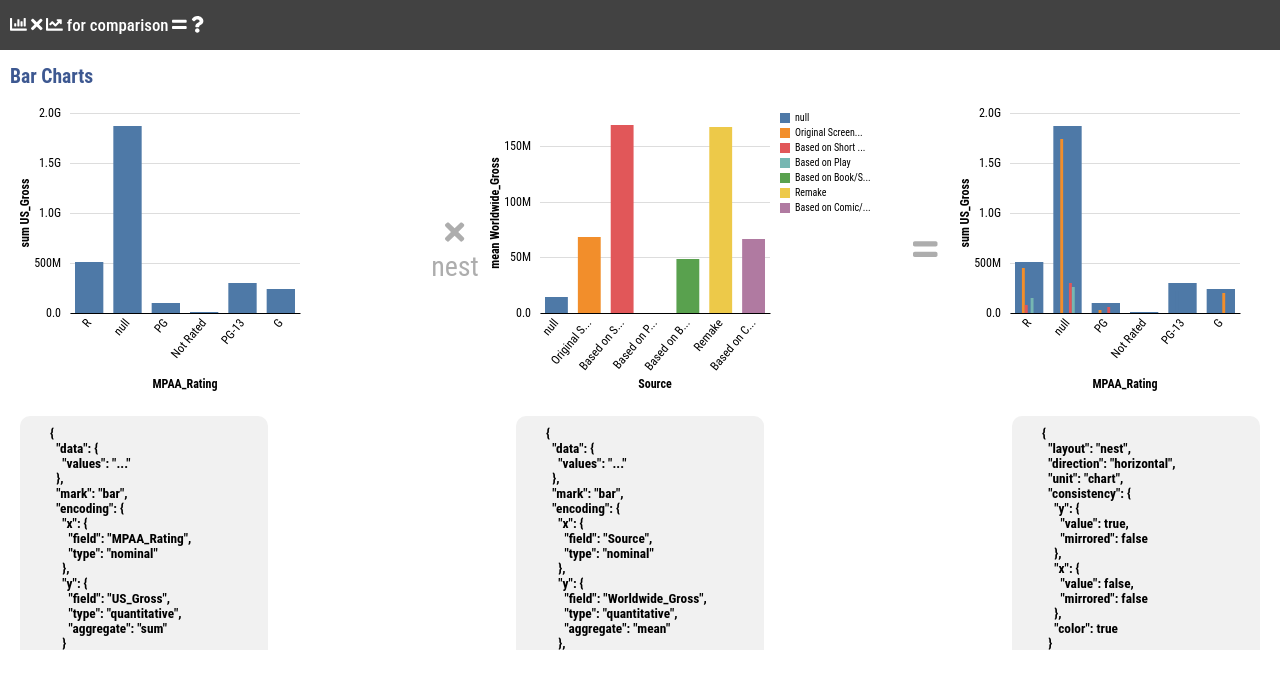
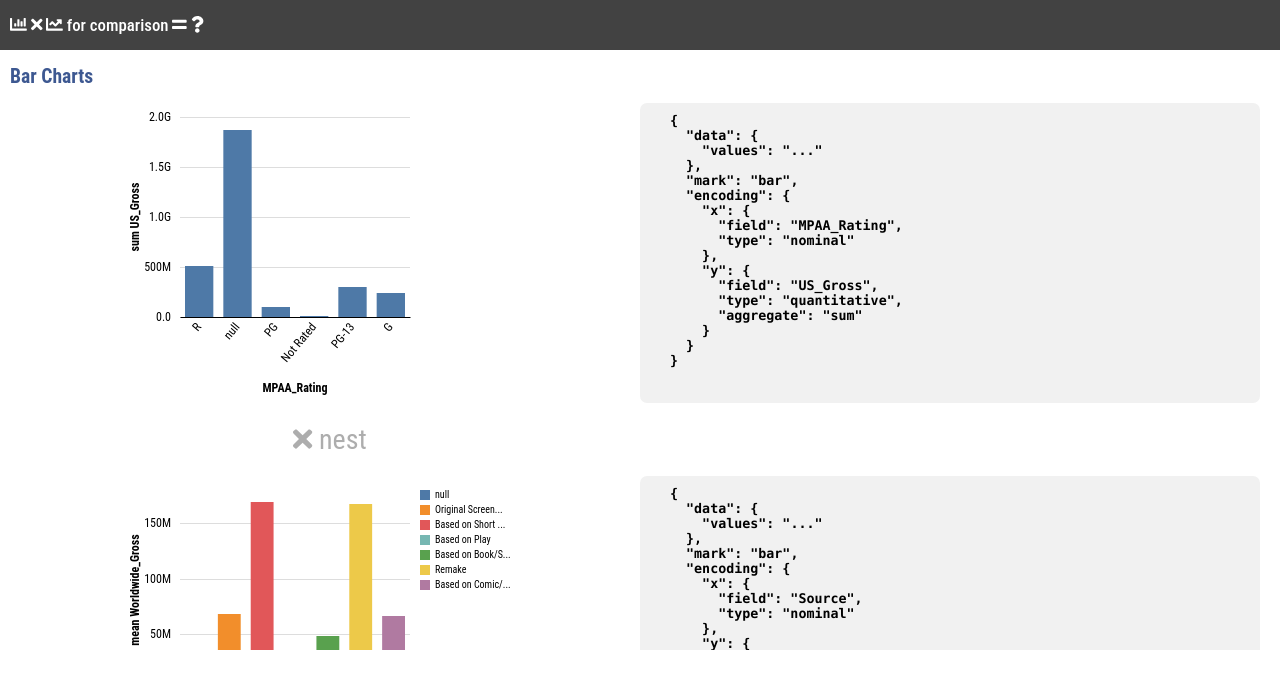
Before and after one commit to sehilyi/comparative-layout-explorer, a React app: page / in a window 1280 px wide. Shown: the top 688 px of the page. Built offline with nearby package versions, Linux system fonts and the light colour scheme.

Commit message:
Change example view layout to vertical

```diff
--- a/src/components/app-root.scss
+++ b/src/components/app-root.scss
@@ -19,20 +19,20 @@
   .control-pane {
     height: 300px;
     background: #f1f1f1;
-    border-radius: 10px;
+    border-radius: 7px;
 
     textarea {
       padding: 10px;
       padding-left: 30px;
-      width: calc(100% - 20px);
+      width: calc(100% - 40px);
       height: calc(100% - 20px);
       background: none;
       border: none;
-      font-family: "Roboto Condensed";
+      font-family: "Consolas", "Courier New", "monospace";
       // font-size: 1em;
       font-weight: bold;
       resize: none;
-      overflow-y: hidden;
+      overflow-y: auto;
     }
   }
 
@@ -63,7 +63,7 @@
 
       .result-group {
         display: grid;
-        grid-template-columns: repeat(5, 1fr);
+        grid-template-columns: repeat(2, 1fr);
         // grid-template-columns: repeat(3, 1fr);
 
         .chart {
--- a/src/components/app-root.tsx
+++ b/src/components/app-root.tsx
@@ -94,13 +94,32 @@ export class AppRootBase extends React.PureComponent<AppRootProps, {}> {
           <div className='example-element'>
             <div className='result-group'>
               <div className='chart'><svg ref={onBarChartA}></svg></div>
-              <div className='score'><FontAwesomeIcon icon="times" className='trade-mark' /> {C.layout}</div>
-              <div className='chart'><svg ref={onBarChartB}></svg></div>
-              <div className='score'><FontAwesomeIcon icon="equals" className='trade-mark' /></div>
-              <div className='onBarChartAPlusB'><svg ref={onBarChartAPlusB}></svg></div>
+              <div className='control-pane'><textarea value={JSON.stringify(_A, null, 2)} readOnly /></div>
             </div>
           </div>
           <div className='example-element'>
+            <div className='result-group'>
+              <div className='score'><FontAwesomeIcon icon="times" className='trade-mark' /> {C.layout}</div>
+            </div>
+          </div>
+          <div className='example-element'>
+            <div className='result-group'>
+              <div className='chart'><svg ref={onBarChartB}></svg></div>
+              <div className='control-pane'><textarea value={JSON.stringify(_B, null, 2)} readOnly /></div>
+            </div>
+          </div>
+          <div className="example-element">
+            <div className="result-group">
+              <div className='score'><FontAwesomeIcon icon="equals" className='trade-mark' />{""}</div>
+            </div>
+          </div>
+          <div className='example-element'>
+            <div className='result-group'>
+              <div className='chart'><svg ref={onBarChartAPlusB}></svg></div>
+              <div className='control-pane'><textarea value={JSON.stringify(_C, null, 2)} readOnly /></div>
+            </div>
+          </div>
+          {/* <div className='example-element'>
             <div className='result-group'>
               <div className='control-pane'><textarea value={JSON.stringify(_A, null, 2)} readOnly /></div>
               <div></div>
@@ -108,7 +127,7 @@ export class AppRootBase extends React.PureComponent<AppRootProps, {}> {
               <div></div>
               <div className='control-pane'><textarea value={JSON.stringify(_C, null, 2)} readOnly /></div>
             </div>
-          </div>
+          </div> */}
           {/* <h1>Scatterplots</h1> */}
           {Results}
           {/* canvas2img. this should be invisible to users */}
```
